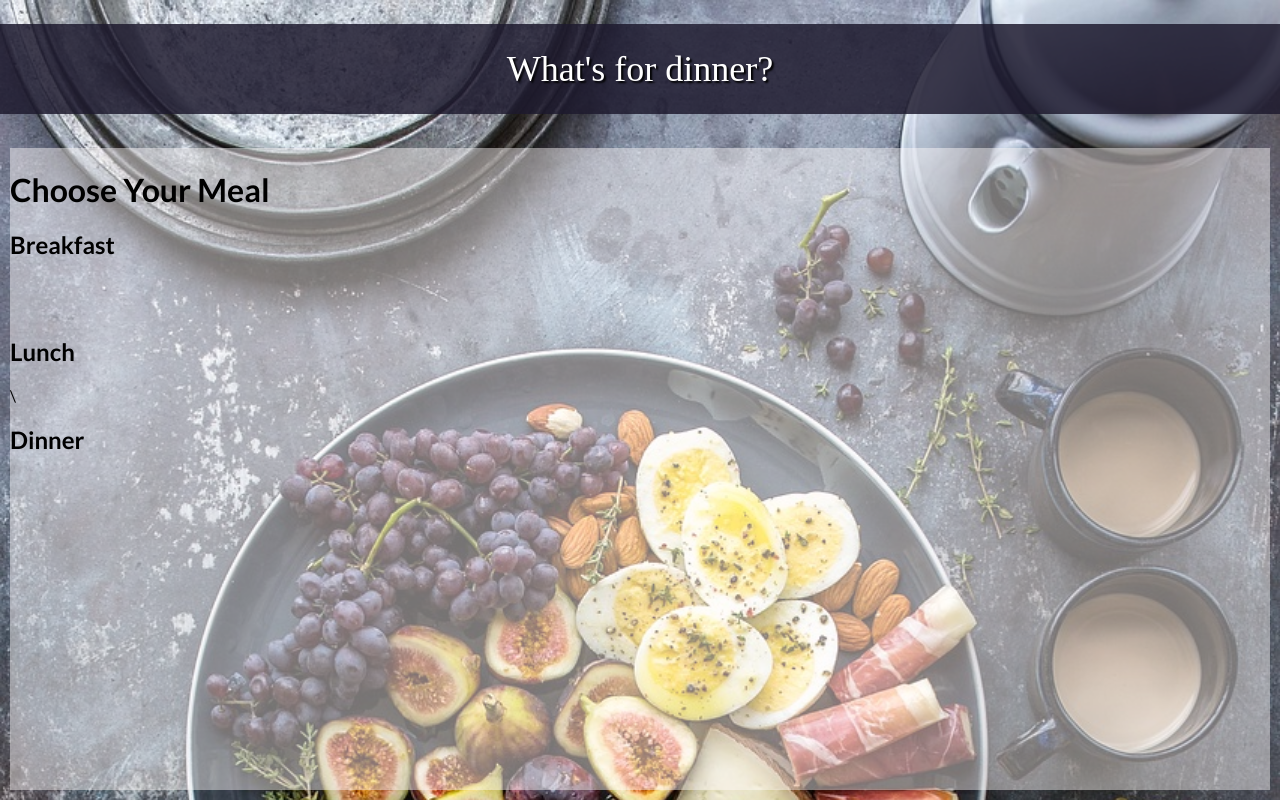
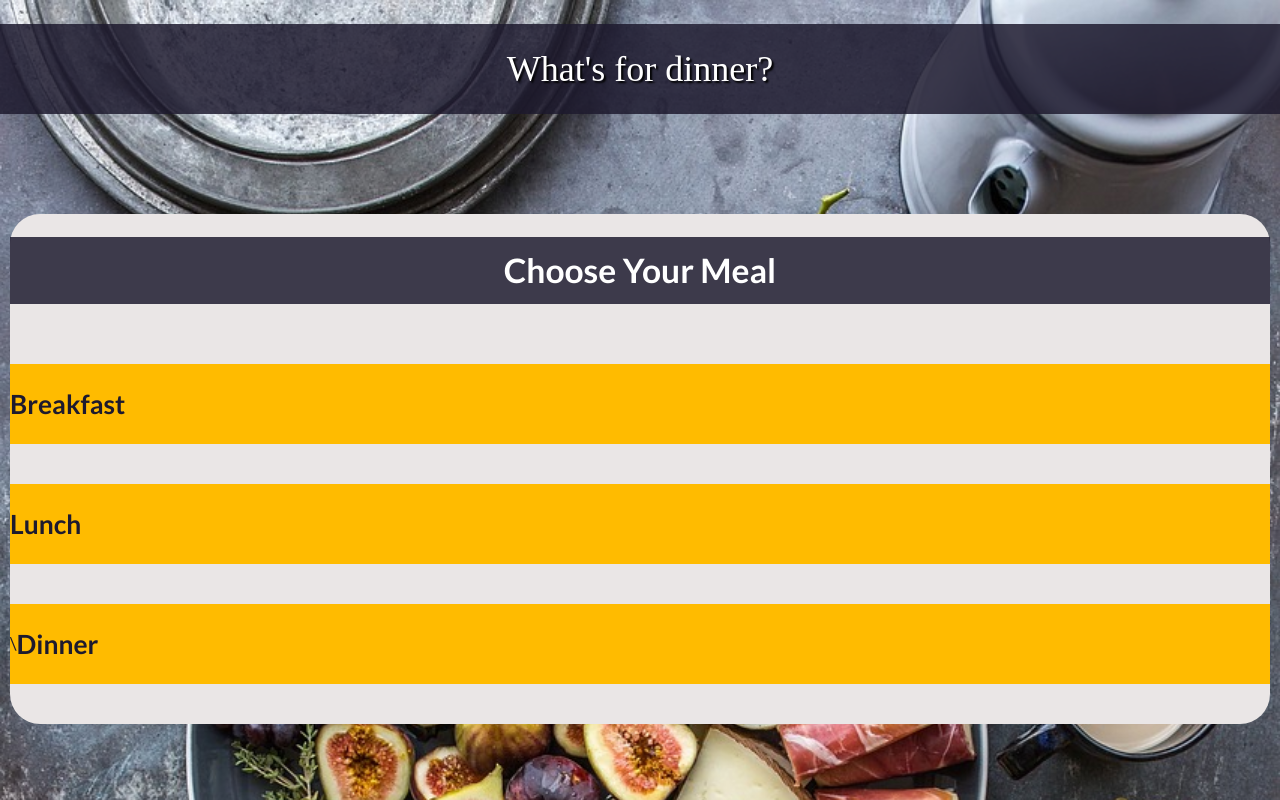
Before and after one commit to Patka879/meal-app, a React (Create React App) app: page / in a window 1280 px wide. Built offline with nearby package versions, Linux system fonts and the light colour scheme; a web font is replaced by a local one.

Commit message:
styles for Meal component updated

```diff
--- a/src/Components/MealOptions.js
+++ b/src/Components/MealOptions.js
@@ -2,18 +2,18 @@ export default function MealOptions() {
     return(
         <div className='options-container' id='options-container'>
             <h1>Choose Your Meal</h1>
-            <div className='option-breakfast'>
+            <a className='option option-breakfast'>
+                <img className='option-img'></img>
                 <h2>Breakfast</h2>
-                <img className='option-img'></img>
-            </div>
-            <div className='option-lunch'>
+            </a>
+            <a className='option option-lunch'>
                 <img className='option-img'></img>
                 <h2>Lunch</h2>
-            </div>
-            <div className='option-dinner'>\
+            </a>
+            <a className='option option-dinner'>\
                 <h2>Dinner</h2>
                 <img className='option-img'></img>
-            </div>
+            </a>
         </div>
     )
 }
--- a/src/Components/Welcome.js
+++ b/src/Components/Welcome.js
@@ -11,7 +11,7 @@ export default function Welcome() {
         <div className='welcome-container' id='welcome-container'>
             <div className='welcome-text'>
                 <h1 className='welcome-header'>Welcome to Your meal planner!</h1>
-                <h4 className='welcome-msg'>We are here to help Ypu create Your meal list, plan You next meal and create groceries list</h4>
+                <h4 className='welcome-msg'>We are here to help You create Your meal list, plan You next meal and create groceries list</h4>
             </div>
             <button className='btn' onClick={() => setHidden(s => !s)} >Let's see what's for dinner!</button>
         </div> : null}
--- a/src/style.css
+++ b/src/style.css
@@ -19,6 +19,16 @@ body {
 
 button:hover {
   cursor: pointer;
+}
+
+h1 {
+  background-color: rgba(29, 26, 46, 0.838);
+  width: 100%;
+  color: white;
+  text-align: center;
+  line-height: 2em;
+  margin-bottom: 60px;
+  font-size: 2.1em;
 }
 
 .logo {
@@ -80,6 +90,21 @@ button:hover {
 
 .options-container {
   height: 100%;
-  background-color: rgba(255, 250, 250, 0.457);
-  margin: 10px;
+  background-color: rgb(234, 230, 230);
+  margin: 40px 10px 100px 10px;
+  border-radius: 30px;
+  display: flex;
+  flex-direction: column;
+  align-items: center;
 }
+
+.option {
+  background-color: rgb(255, 187, 0);
+  height: 80px;
+  margin-bottom: 40px;
+  width: 100%;
+  display: flex;
+  align-items: center;
+  color: rgb(29, 26, 46);
+  font-size: 1.1em
+}
```
